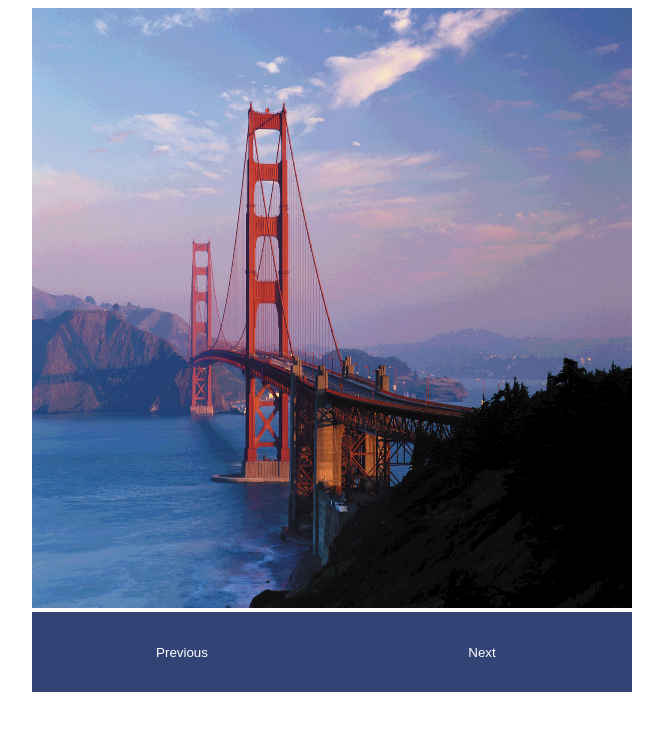
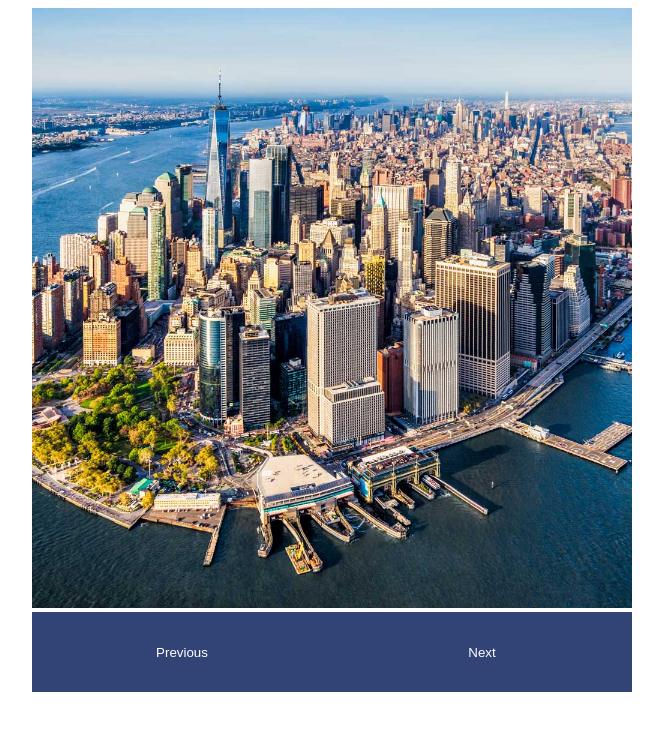
Before and after one commit to brandonricharda/dynamic-user-interface-interactions, a website built with webpack: page image-slider/dist/index.html in a window 1280 px wide. Both pictures are taken after a click on the button "Previous". Shown: the whole page, without its empty margins (308-971 px from the left). Built offline with nearby package versions, Linux system fonts and the light colour scheme.

Commit message:
Add functionality to prev and next buttons

```diff
--- /dev/null
+++ b/image-slider/src/findHashKeyByValue.js
@@ -0,0 +1,5 @@
+const findHashKeyByValue = (function(hash, value) {
+    return Object.keys(hash).find(key => hash[key] == value);
+});
+
+export default findHashKeyByValue;
--- /dev/null
+++ b/image-slider/src/imageController.js
@@ -0,0 +1,39 @@
+import findHashKeyByValue from "./findHashKeyByValue";
+
+const imageController = (function() {
+    let activeImage = document.getElementById("active-image")
+    let previousButton = document.getElementById("previous-button");
+    let nextButton = document.getElementById("next-button");
+
+    let images = {
+        1: "./images/golden-gate.jpeg",
+        2: "./images/los-angeles.jpeg",
+        3: "./images/new-york.jpeg"
+    }
+
+    let imageCount = Object.keys(images).length;
+
+    previousButton.addEventListener("click", function() {
+        let src = activeImage.getAttribute("src");
+        let currentKey = findHashKeyByValue(images, src);
+        if (currentKey == 1) {
+            activeImage.setAttribute("src", images[imageCount]);
+        } else {
+            let newKey = parseInt(currentKey) - 1;
+            activeImage.setAttribute("src", images[newKey]);
+        }
+    });
+
+    nextButton.addEventListener("click", function() {
+        let src = activeImage.getAttribute("src");
+        let currentKey = findHashKeyByValue(images, src);
+        if (currentKey == imageCount) {
+            activeImage.setAttribute("src", images[1]);
+        } else {
+            let newKey = parseInt(currentKey) + 1;
+            activeImage.setAttribute("src", images[newKey]);
+        }
+    });
+});
+
+export default imageController;
--- a/image-slider/src/index.js
+++ b/image-slider/src/index.js
@@ -1,3 +1,5 @@
+const { default: imageController } = require("./imageController");
 const { default: navButtonController } = require("./navButtonController");
 
 navButtonController();
+imageController();
```
Also changed, not shown: image-slider/dist/images/golden-gate.jpeg (renamed from image-slider/dist/golden-gate.jpeg), image-slider/dist/images/los-angeles.jpeg (added), image-slider/dist/images/new-york.jpeg (added), image-slider/dist/index.html, image-slider/dist/main.js, image-slider/dist/styles.css.
